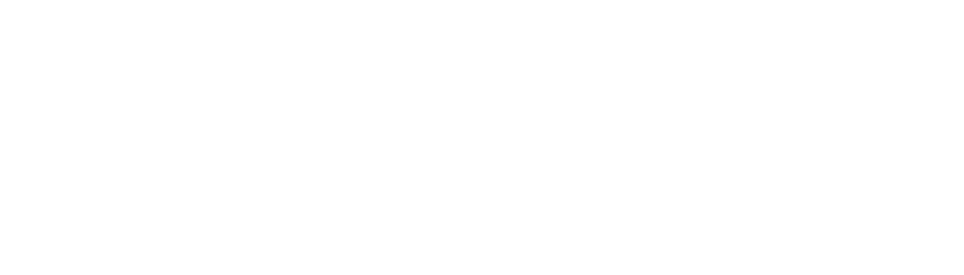
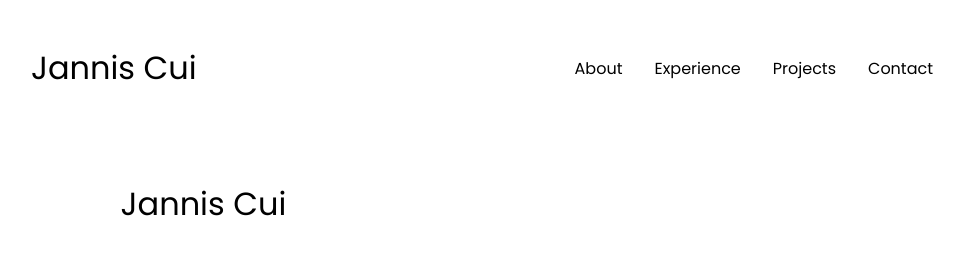
Before and after one commit to janniscui3/Portfolio, a plain HTML site: page index.html in a window 1280 px wide. Shown: the whole page, without its empty margins (158-1122 px from the left). Drawn offline with Linux system fonts and the light colour scheme.

Commit message:
Styling navigation menu

```diff
--- a/index.html
+++ b/index.html
@@ -5,8 +5,30 @@
     <meta http-equiv="X-UA-Compatible" content="IE=edge">
     <meta name="viewport" content="width=device-width, initial-scale=1.0">
     <title>Jannis Portfolio</title>
+    <link rel="stylesheet" href="style.css" />
+    <link rel="stylesheet" href="mediaqueries.css" />
 </head>
 <body>
+    <!-- Desktop Navigation -->
+    <nav id="desktop-navigation">
+        <div class="logo">Jannis Cui</div>
+        <div>
+            <ul class ="nav-bar">
+                <li><a href="#about">About </a></li>
+                <li><a href="#experience">Experience </a></li>
+                <li><a href="#projects">Projects </a></li>
+                <li><a href="#contact">Contact </a></li>
+            </ul>
+        </div>
+    </nav>
 
+    <!-- Hamburger Menu -->
+    <nav id = "hamburger-nav">
+        <div class="logo">Jannis Cui</div>
+        <div class="hamburger-menu">
+
+        </div>
+    </nav>
+    <script src="script.js"></script>
 </body>
 </html>
--- a/style.css
+++ b/style.css
@@ -0,0 +1,68 @@
+/* GENERAL STYLING */
+
+@import url('https://fonts.googleapis.com/css2?family=Poppins:wght@300;400;500;600&display=swap');
+
+* {
+    margin: 0;
+    padding: 0;
+}
+
+body {
+    font-family: "Poppins", sans-serif;
+}
+
+html {
+    scroll-behavior: smooth;
+}
+
+p {
+    color: rgb(85, 85, 85)
+}
+
+
+/* TRANSITION */
+
+a, .btn {
+    transition: all 300ms ease;
+}
+
+
+/* DESKTOP */
+
+nav, .nav-bar {
+    display: flex;
+}
+
+nav {
+    justify-content: space-around;
+    align-items: center;
+    height: 17vh;
+}
+
+.nav-bar {
+    gap: 2rem;
+    list-style: none;
+    font-size: 1,5rem;
+}
+
+
+a {
+    color: black;
+    text-decoration: none;
+    text-decoration-color: white;
+}
+
+a:hover {
+    color: grey;
+    text-decoration: underline;
+    text-underline-offset: 0.5rem;
+    text-decoration-color: rgb(181, 181, 181);
+}
+
+.logo {
+    font-size: 2rem;
+}
+
+.logo:hover {
+    cursor: default;
+}
```
